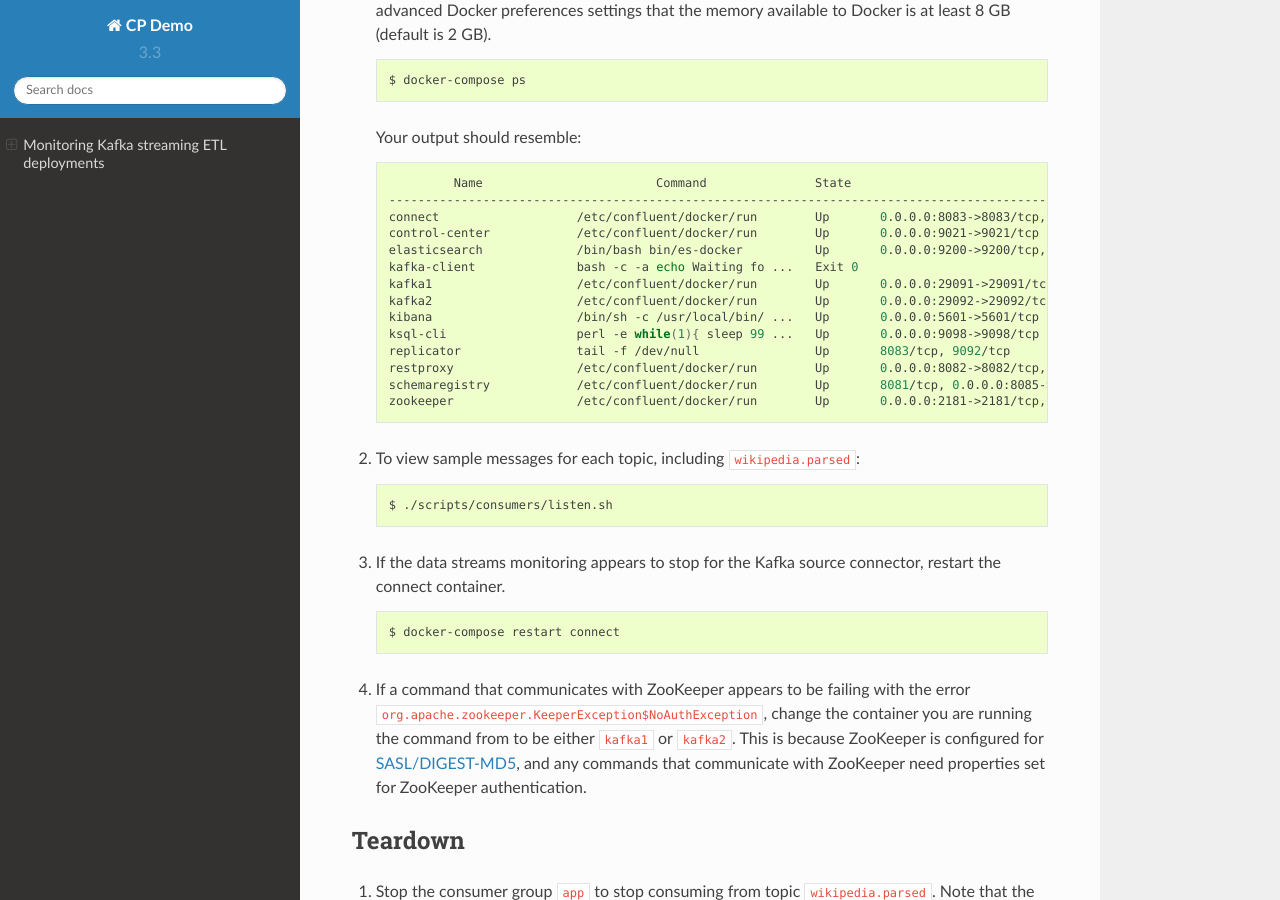
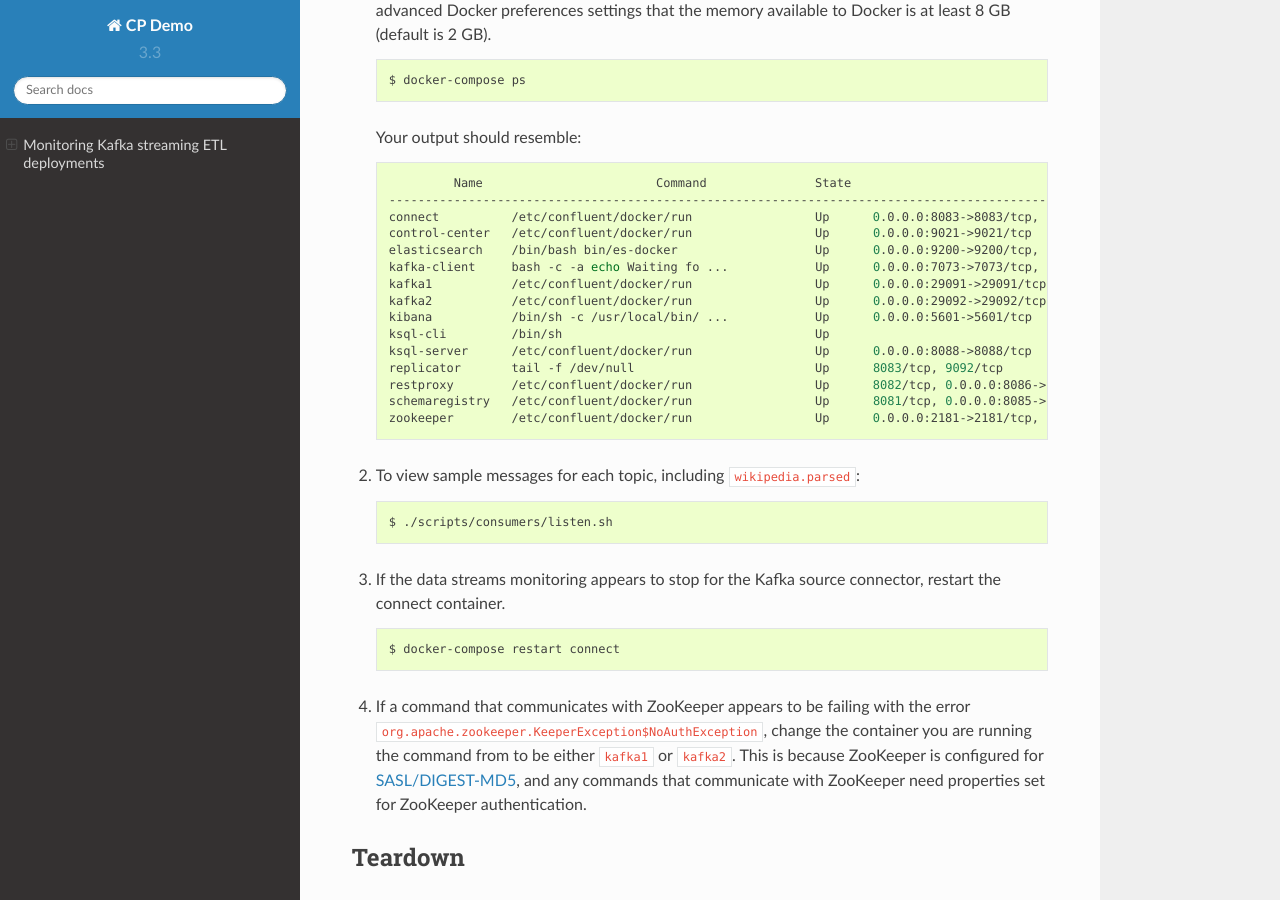
Before and after one commit to confluentinc/cp-demo, a Sphinx documentation site: the page built from docs/index.rst, in a window 1280 px wide and 900 px high, scrolled down 36300 px. Built offline with Sphinx 7.4.7 and the Read the Docs theme 2.0.0, drawn with Linux system fonts in a browser that asks for light colours.

Commit message:
Trying updated docker images

```diff
--- a/docs/index.rst
+++ b/docs/index.rst
@@ -1151,18 +1151,19 @@
 
                  Name                        Command               State                              Ports
         ------------------------------------------------------------------------------------------------------------------------------
-        connect                   /etc/confluent/docker/run        Up       0.0.0.0:8083->8083/tcp, 9092/tcp
-        control-center            /etc/confluent/docker/run        Up       0.0.0.0:9021->9021/tcp
-        elasticsearch             /bin/bash bin/es-docker          Up       0.0.0.0:9200->9200/tcp, 0.0.0.0:9300->9300/tcp
-        kafka-client              bash -c -a echo Waiting fo ...   Exit 0
-        kafka1                    /etc/confluent/docker/run        Up       0.0.0.0:29091->29091/tcp, 0.0.0.0:9091->9091/tcp, 9092/tcp
-        kafka2                    /etc/confluent/docker/run        Up       0.0.0.0:29092->29092/tcp, 0.0.0.0:9092->9092/tcp
-        kibana                    /bin/sh -c /usr/local/bin/ ...   Up       0.0.0.0:5601->5601/tcp
-        ksql-cli                  perl -e while(1){ sleep 99 ...   Up       0.0.0.0:9098->9098/tcp
-        replicator                tail -f /dev/null                Up       8083/tcp, 9092/tcp
-        restproxy                 /etc/confluent/docker/run        Up       0.0.0.0:8082->8082/tcp, 0.0.0.0:8086->8086/tcp
-        schemaregistry            /etc/confluent/docker/run        Up       8081/tcp, 0.0.0.0:8085->8085/tcp
-        zookeeper                 /etc/confluent/docker/run        Up       0.0.0.0:2181->2181/tcp, 2888/tcp, 3888/tcp
+        connect          /etc/confluent/docker/run                 Up      0.0.0.0:8083->8083/tcp, 9092/tcp
+        control-center   /etc/confluent/docker/run                 Up      0.0.0.0:9021->9021/tcp
+        elasticsearch    /bin/bash bin/es-docker                   Up      0.0.0.0:9200->9200/tcp, 0.0.0.0:9300->9300/tcp
+        kafka-client     bash -c -a echo Waiting fo ...            Up      0.0.0.0:7073->7073/tcp, 9092/tcp
+        kafka1           /etc/confluent/docker/run                 Up      0.0.0.0:29091->29091/tcp, 0.0.0.0:9091->9091/tcp, 9092/tcp
+        kafka2           /etc/confluent/docker/run                 Up      0.0.0.0:29092->29092/tcp, 0.0.0.0:9092->9092/tcp
+        kibana           /bin/sh -c /usr/local/bin/ ...            Up      0.0.0.0:5601->5601/tcp
+        ksql-cli         /bin/sh                                   Up
+        ksql-server      /etc/confluent/docker/run                 Up      0.0.0.0:8088->8088/tcp
+        replicator       tail -f /dev/null                         Up      8083/tcp, 9092/tcp
+        restproxy        /etc/confluent/docker/run                 Up      8082/tcp, 0.0.0.0:8086->8086/tcp
+        schemaregistry   /etc/confluent/docker/run                 Up      8081/tcp, 0.0.0.0:8085->8085/tcp
+        zookeeper        /etc/confluent/docker/run                 Up      0.0.0.0:2181->2181/tcp, 2888/tcp, 3888/tcp
 
 2. To view sample messages for each topic, including
    ``wikipedia.parsed``:
```
Also changed, not shown: docker-compose.yml (+7 -7 lines).
